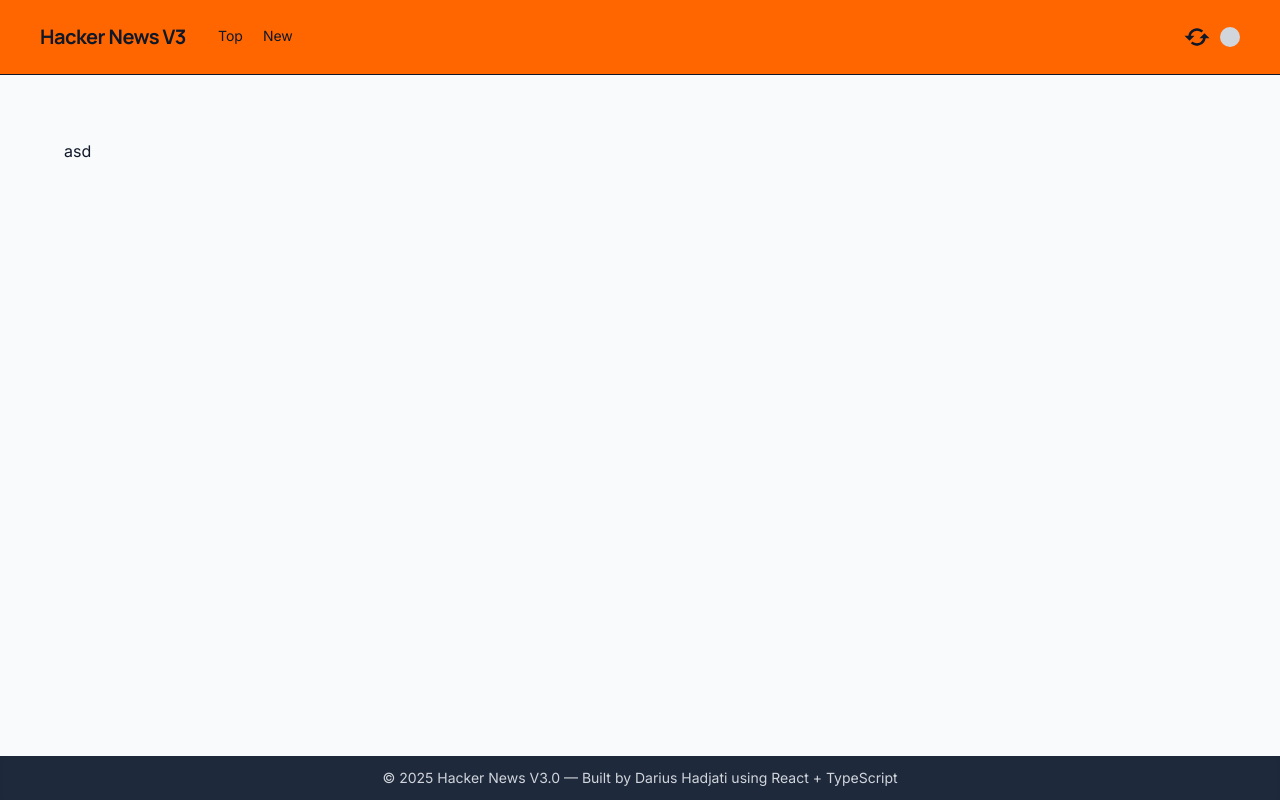
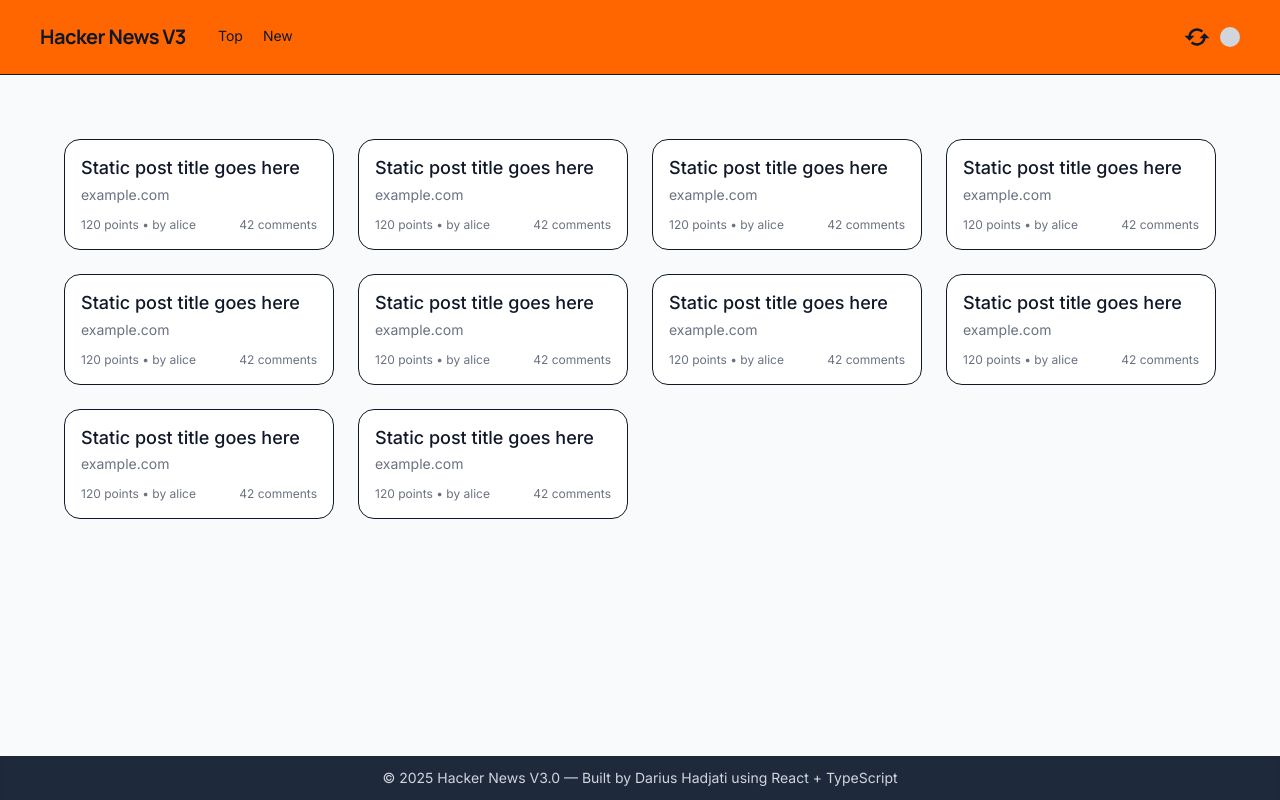
Before and after one commit to HDarius90/hacker-news-v3, a React (Vite) app: page / in a window 1280 px wide. Built offline with nearby package versions, Linux system fonts and the light colour scheme.

Commit message:
create static StoryCard component

```diff
--- a/src/App.tsx
+++ b/src/App.tsx
@@ -1,12 +1,24 @@
 import Footer from './components/Footer';
 import Header from './components/Header';
+import StoryCard from './components/StoryCard';
 
 function App() {
   return (
     <>
       <Header />
       <main className='flex-1 p-16'>
-        <div>asd</div>
+        <div className='grid grid-cols-1 sm:grid-cols-2 lg:grid-cols-3 xl:grid-cols-4 gap-6'>
+          <StoryCard />
+          <StoryCard />
+          <StoryCard />
+          <StoryCard />
+          <StoryCard />
+          <StoryCard />
+          <StoryCard />
+          <StoryCard />
+          <StoryCard />
+          <StoryCard />
+        </div>
       </main>
       <Footer />
     </>
--- /dev/null
+++ b/src/components/StoryCard.tsx
@@ -0,0 +1,29 @@
+const StoryCard = () => {
+  return (
+    <article className='h-full flex flex-col justify-between rounded-2xl border p-4 hover:hover-card bg-white'>
+      <h2 className='text-lg font-medium leading-snug line-clamp-2'>
+        <a
+          href='#'
+          target='_blank'
+          rel='noopener noreferrer'
+          className='hover:underline'
+        >
+          Static post title goes here
+        </a>
+      </h2>
+
+      <p className='mt-1 text-sm text-gray-500 dark:text-gray-400'>
+        example.com
+      </p>
+
+      <div className='mt-3 flex items-center justify-between text-xs text-gray-500 dark:text-gray-400'>
+        <span>120 points • by alice</span>
+        <a href='#' className='hover:underline'>
+          42 comments
+        </a>
+      </div>
+    </article>
+  );
+};
+
+export default StoryCard;
--- a/src/index.css
+++ b/src/index.css
@@ -23,6 +23,13 @@
          motion-reduce:transition-none;
 }
 
+@utility hover-card {
+  @apply cursor-pointer
+  shadow-lg
+  -translate-y-1
+  transition-transform;
+}
+
 * {
   box-sizing: border-box;
 }
```
